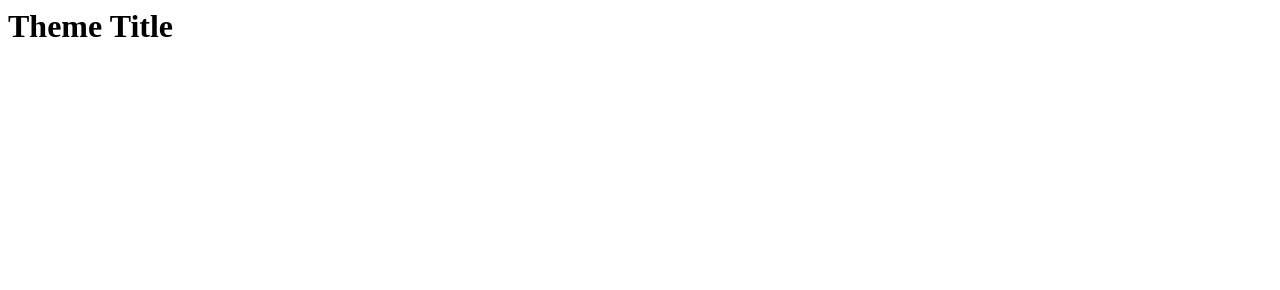
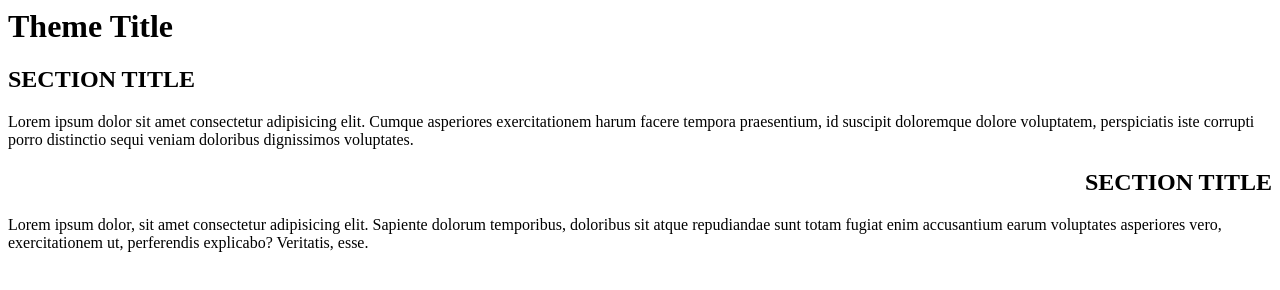
Before and after one commit to stefanie-g/mobile-friendly-practice, a plain HTML site: page index.html in a window 1280 px wide. Drawn offline with Linux system fonts and the light colour scheme.

Commit message:
add text and h2

```diff
--- a/index.html
+++ b/index.html
@@ -1 +1,10 @@
-<h1>Theme Title</h1>
+<h1>Theme Title
+</h1>
+<h2>SECTION TITLE
+</h2>
+<p>Lorem ipsum dolor sit amet consectetur adipisicing elit. Cumque asperiores exercitationem harum facere tempora praesentium, id suscipit doloremque dolore voluptatem, perspiciatis iste corrupti porro distinctio sequi veniam doloribus dignissimos voluptates.
+</p>
+<H2 style="text-align: right;">SECTION TITLE
+</H2>
+<p>Lorem ipsum dolor, sit amet consectetur adipisicing elit. Sapiente dolorum temporibus, doloribus sit atque repudiandae sunt totam fugiat enim accusantium earum voluptates asperiores vero, exercitationem ut, perferendis explicabo? Veritatis, esse.
+</p>
```
